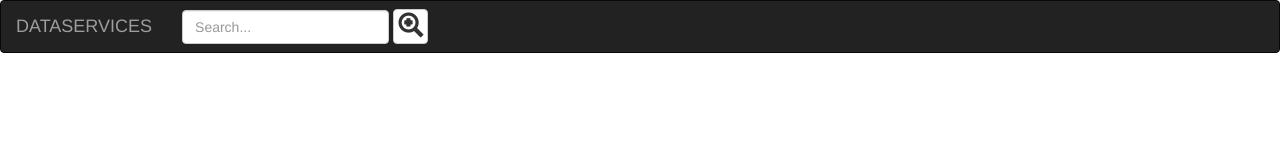
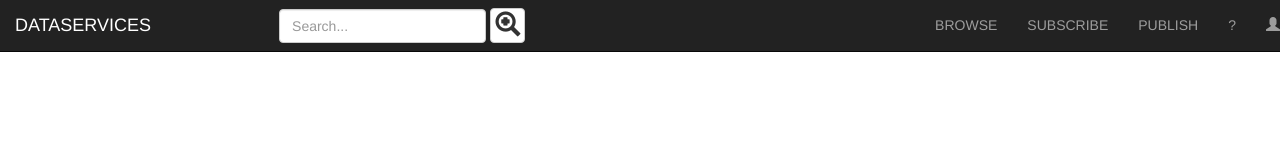
Before and after one commit to mlybrand/complex-bs-modal, a plain HTML site: page index.html in a window 1280 px wide. Drawn offline with Linux system fonts and the light colour scheme.

Commit message:
tweaks to navbar. added navbar menu. spacing for search form

```diff
--- a/css/site.css
+++ b/css/site.css
@@ -1,3 +1,7 @@
+.navbar-form {
+    margin-left: 7em;
+}
+
 .searchbutton {
     padding: 2px 4px;
 }
--- a/index.html
+++ b/index.html
@@ -7,7 +7,7 @@
     <title>Document</title>
 </head>
 <body>
-    <div class="navbar navbar-inverse">
+    <div class="navbar navbar-static-top navbar-inverse">
         <div class="navbar-header">
             <div class="navbar-brand">
                 DATASERVICES
@@ -19,6 +19,13 @@
             </div>
             <button class="btn btn-default searchbutton" type="submit"><span class="glyphicon glyphicon-zoom-in searchicon"></span></button>
         </form>
+        <ul class="nav navbar-nav navbar-right">
+            <li><a href="#">BROWSE</a></li>
+            <li><a href="#">SUBSCRIBE</a></li>
+            <li><a href="#">PUBLISH</a></li>
+            <li><a href="#">?</a></li>
+            <li><a href="#"><span class="glyphicon glyphicon-user"></span></a></li>
+        </ul>
     </div>
 </body>
 </html>
```
